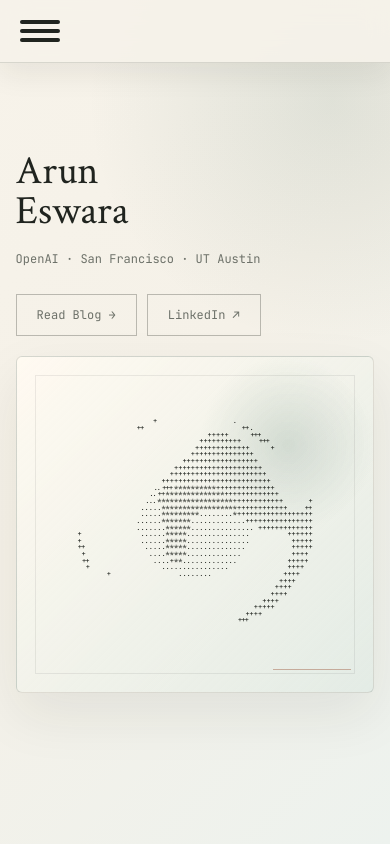
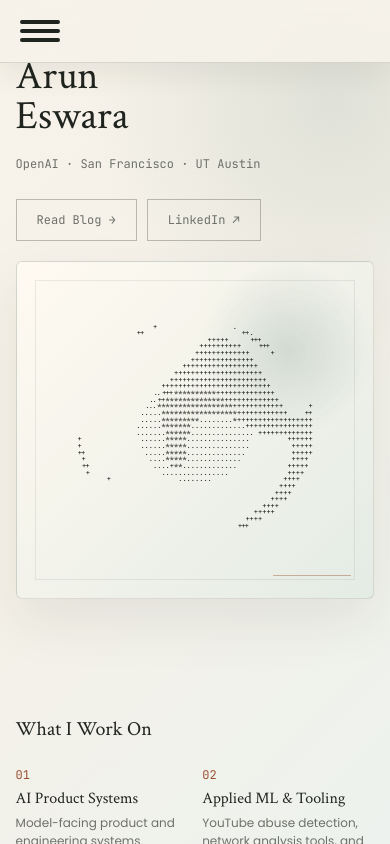
Before and after one commit to aruneswara/aruneswaracom, a React (Vite) app: page / in a window 390 px wide. Built offline with nearby package versions, Linux system fonts and the light colour scheme.

Commit message:
Tighten mobile section spacing

```diff
--- a/src/index.css
+++ b/src/index.css
@@ -1489,9 +1489,23 @@
 
 
 @media screen and (max-width: 768px) {
+.Page_layout {
+    scroll-snap-type: none;
+}
+
+.section,
+.section > section {
+    min-height: auto;
+    align-items: stretch;
+}
+
+.section > section {
+    padding: 56px 0px;
+}
+
     .main_hero_sec {
     flex-direction: column;
-    padding: 40px 0px;
+    padding: 16px 0px;
     gap: 25px;
 }
 
@@ -1528,7 +1542,7 @@
 .main_work_on {
     flex-direction: column;
     gap: 30px;
-    padding: 25px 0px;
+    padding: 0px;
     justify-content: flex-end;
 }
 
@@ -1561,7 +1575,7 @@
     max-height: none;
     flex-direction: column;
     gap: 25px;
-    padding: 96px 0px 48px;
+    padding: 0px;
 }
 
 .artwork-wrapper {
@@ -1587,8 +1601,8 @@
 
 section.Get_in_touch_sec {
     height: auto;
-    min-height: 100vh;
-    padding: 96px 0px 60px;
+    min-height: auto;
+    padding: 56px 0px;
 }
 
 .Experience_sec_img_box {
@@ -1738,7 +1752,7 @@
     width: 100%;
 }
 .main_hero_sec {
-    padding: 40px 0px;
+    padding: 0px;
     gap: 20px;
 }
 
@@ -1762,7 +1776,7 @@
 }
 
 .main_work_on {
-    padding: 40px 0px;
+    padding: 0px;
 }
 
 .Experience_sec_title h2 {
```
